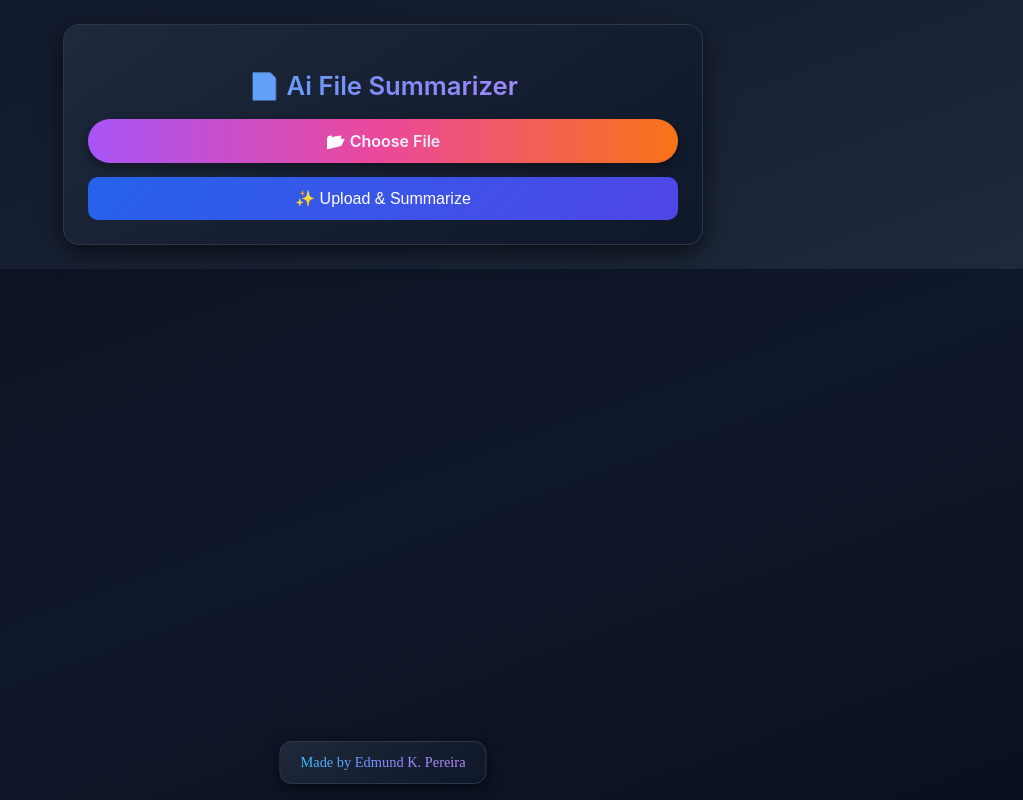
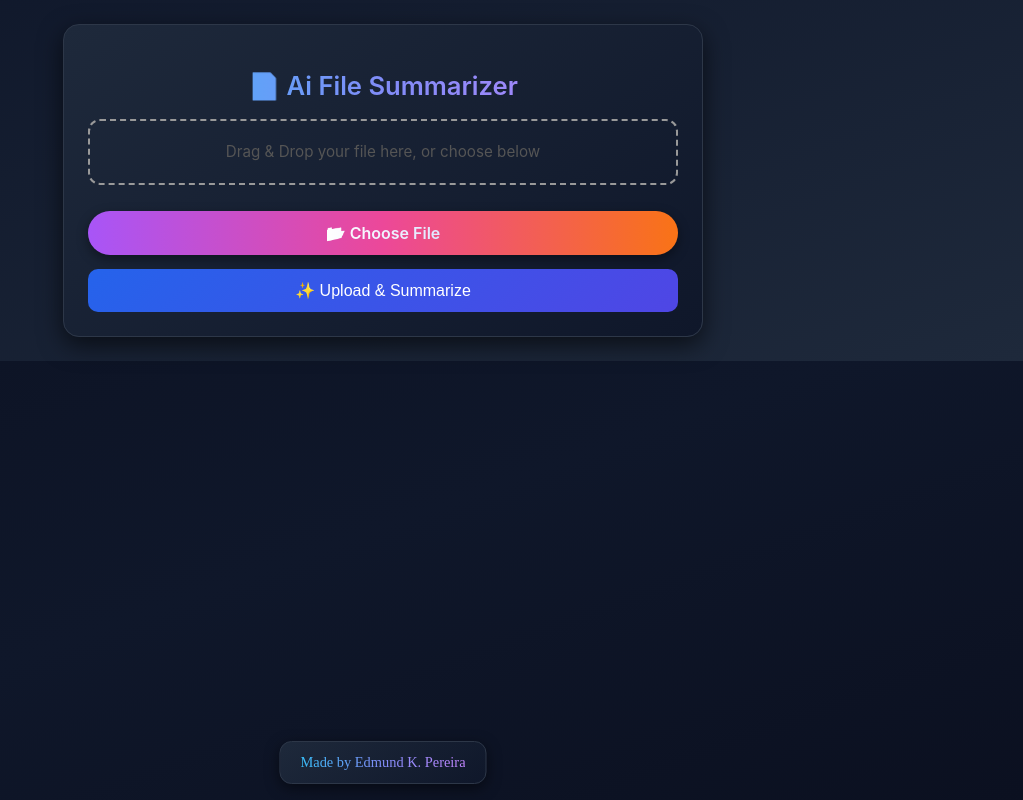
Before and after one commit to Kay-pereira/Summarizer-App, a React (Vite) app: page / in a window 1280 px wide. Shown: the whole page, without its empty margins (257-1280 px from the left). Built offline with nearby package versions, Linux system fonts and the light colour scheme.

Commit message:
added drop zone

```diff
--- a/src/App.css
+++ b/src/App.css
@@ -197,3 +197,28 @@ body {
   -webkit-background-clip: text;
   -webkit-text-fill-color: transparent;
 }
+
+.drop-zone {
+  border: 2px dashed #999;
+  border-radius: 12px;
+  padding: 20px;
+  text-align: center;
+  color: #555;
+  margin-bottom: 12px;
+  transition: background 0.2s, border-color 0.2s;
+  word-wrap: break-word;      /* allows long words to break */
+  overflow-wrap: break-word;  /* modern support */
+  white-space: normal;        /* ensures text wraps */
+  max-width: 100%;            /* keeps inside parent */
+}
+
+.drop-zone p {
+  margin: 0;
+  font-size: 0.95rem;
+  line-height: 1.4;
+}
+
+.drop-zone.drag-over {
+  background: #4b86d3;
+  border-color: #007bff;
+}
--- a/src/Components/forms.jsx
+++ b/src/Components/forms.jsx
@@ -5,31 +5,53 @@ function UploadForm() {
   const [summary, setSummary] = useState('');
   const [fileName, setFileName] = useState('');
   const [loading, setLoading] = useState(false);
+  const [file, setFile] = useState(null);
+  const [dragOver, setDragOver] = useState(false);
+
+  const handleFileSelect = (file) => {
+    if (!file) return;
+    setFile(file);
+    setFileName(file.name);
+    setSummary('');
+  };
+
+  const handleDrop = (e) => {
+    e.preventDefault();
+    setDragOver(false);
+    const droppedFile = e.dataTransfer.files[0];
+    handleFileSelect(droppedFile);
+  };
+
+  const handleDragOver = (e) => {
+    e.preventDefault();
+    setDragOver(true);
+  };
+
+  const handleDragLeave = () => {
+    setDragOver(false);
+  };
 
   const handleUpload = async (e) => {
     e.preventDefault();
-    const file = e.target.file.files[0];
 
     if (!file) {
       alert("Please select a file.");
       return;
     }
 
-    setFileName(file.name);
     setLoading(true);
     setSummary('');
 
     const formData = new FormData();
     formData.append('file', file);
 
-    console.log("Backend URL:", import.meta.env.VITE_BACKEND_API_URL); // debug log
+    console.log("Backend URL:", import.meta.env.VITE_BACKEND_API_URL);
 
-     try {
-       const response = await fetch(`${import.meta.env.VITE_BACKEND_API_URL}/api/summarize/`, {
+    try {
+      const response = await fetch(`${import.meta.env.VITE_BACKEND_API_URL}/api/summarize/`, {
         method: 'POST',
         body: formData,
       });
-
 
       const result = await response.json();
       if (response.ok) {
@@ -46,8 +68,8 @@ function UploadForm() {
 
   const downloadSummary = () => {
     const element = document.createElement("a");
-    const file = new Blob([summary], { type: 'text/plain' });
-    element.href = URL.createObjectURL(file);
+    const fileBlob = new Blob([summary], { type: 'text/plain' });
+    element.href = URL.createObjectURL(fileBlob);
     element.download = `${fileName.replace(/\.[^/.]+$/, "")}_summary.txt`;
     document.body.appendChild(element);
     element.click();
@@ -59,9 +81,28 @@ function UploadForm() {
         <h2 className="title">📄 Ai File Summarizer</h2>
 
         <form onSubmit={handleUpload} className="upload-form">
+          {/* Drop area */}
+          <div
+            className={`drop-zone ${dragOver ? 'drag-over' : ''}`}
+            onDrop={handleDrop}
+            onDragOver={handleDragOver}
+            onDragLeave={handleDragLeave}
+          >
+            {file ? (
+              <p>✅ {file.name} selected</p>
+            ) : (
+              <p>Drag & Drop your file here, or choose below</p>
+            )}
+          </div>
+
           {/* Stylish upload button */}
           <label className="upload-btn">
-            <input type="file" name="file" hidden />
+            <input
+              type="file"
+              name="file"
+              hidden
+              onChange={(e) => handleFileSelect(e.target.files[0])}
+            />
             <span>📂 Choose File</span>
           </label>
 
@@ -89,8 +130,6 @@ function UploadForm() {
           </div>
         )}
       </div>
-
-
     </div>
   );
 }
```
